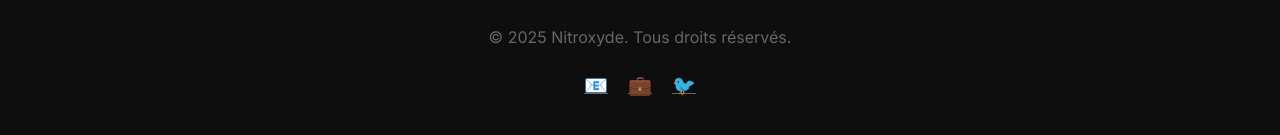
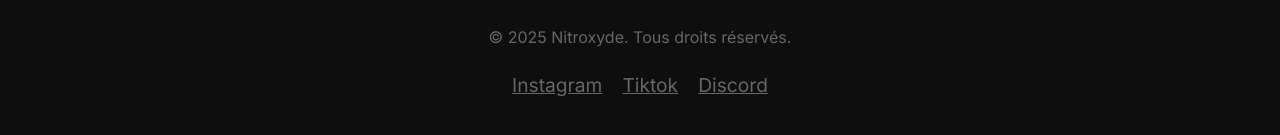
Before and after one commit to Aatrox-max/nitroxyde-reformulateur, a website: page index.html in a window 1280 px wide. Shown: the part 2440-2575 px from the top of the page. Drawn offline with Linux system fonts and the light colour scheme.

Commit message:
modif lien footer

```diff
--- a/index.html
+++ b/index.html
@@ -131,7 +131,7 @@
         <div class="footer-content">
             <p>&copy; 2025 Nitroxyde. Tous droits réservés.</p>
             <div class="social-links">
-                <a href="#">📧</a><a href="#">💼</a><a href="#">🐦</a>
+                <a href="/unavailable">Instagram</a><a href="/unavailable">Tiktok</a><a href="/unavailable">Discord</a>
             </div>
         </div>
     </footer>
```
